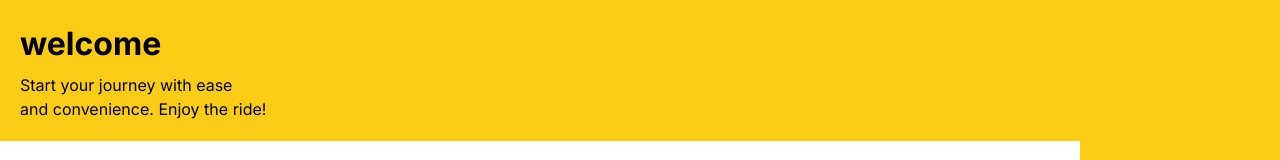
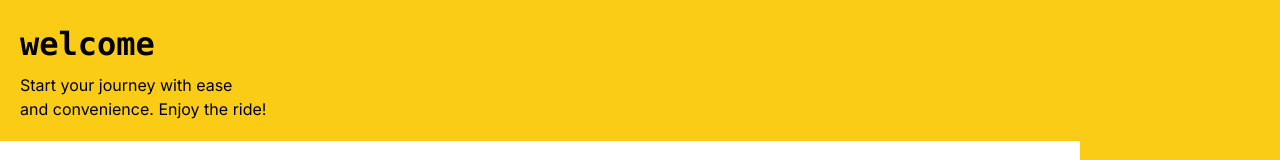
Before and after one commit to linknet-group/k3k3, a Next.js app: page /WelcomePage in a window 1280 px wide. Shown: the top 160 px of the page. Built offline with nearby package versions, Linux system fonts and the light colour scheme.

Commit message:
k3k3 update1

```diff
--- a/src/components/Welcome/Welcome.tsx
+++ b/src/components/Welcome/Welcome.tsx
@@ -14,7 +14,7 @@ const Welcome = () =>{
 
  <div className='container mx-auto'>
 
-    <h1 className='font-bold text-[2rem] p-5'>welcome</h1>
+    <h1 className='font-bold text-[2rem] p-5 font-mono'>welcome</h1>
     <p className='p-5 mt-[-35px]'>Start your journey with ease  <br />
     and convenience. Enjoy the ride!
     </p>
```
